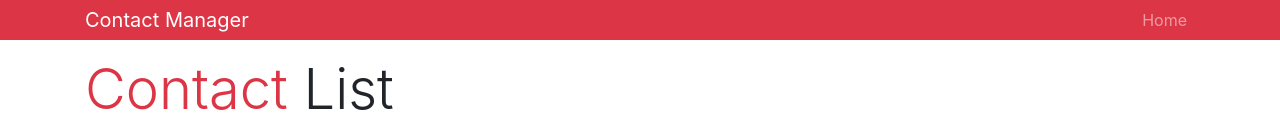
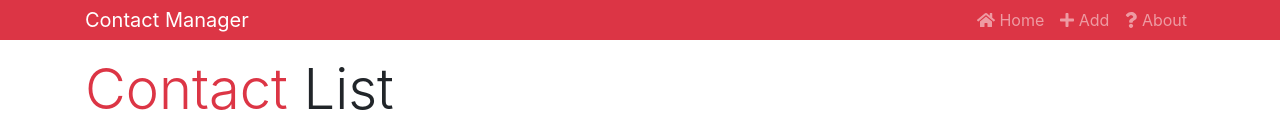
Before and after one commit to killcodeX/Contact-Manager, a React (Create React App) app in the folder contact-manager/: page / in a window 1280 px wide. Shown: the top 137 px of the page. Built offline with nearby package versions, Linux system fonts and the light colour scheme.

Commit message:
added a link

```diff
--- a/contact-manager/src/components/layout/Header.js
+++ b/contact-manager/src/components/layout/Header.js
@@ -1,5 +1,8 @@
 import React from 'react';
+import { Link } from 'react-router-dom';
 import PropTypes from 'prop-types';
+import { FontAwesomeIcon } from '@fortawesome/react-fontawesome';
+import { faHome, faPlus, faQuestion } from '@fortawesome/free-solid-svg-icons';
 
 const Header = (props) =>{
     const {branding} =props;
@@ -9,7 +12,15 @@ const Header = (props) =>{
                 <a href="/" className="navbar-brand">{branding}</a>
                 <div>
                     <ul className="navbar-nav mr-auto">
-                        <li className="nav-item"><a href="/" className="nav-link">Home</a></li>
+                        <li className="nav-item">
+                            <Link to="/" className="nav-link"><FontAwesomeIcon icon={faHome}/> Home</Link>
+                        </li>
+                        <li className="nav-item">
+                            <Link to="/contact/add" className="nav-link"><FontAwesomeIcon icon={faPlus}/> Add</Link>
+                        </li>
+                        <li className="nav-item">
+                            <Link to="/about" className="nav-link"><FontAwesomeIcon icon={faQuestion}/> About</Link>
+                        </li>
                     </ul>
                 </div>
             </div>
```
